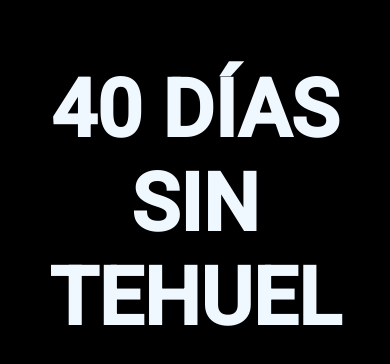
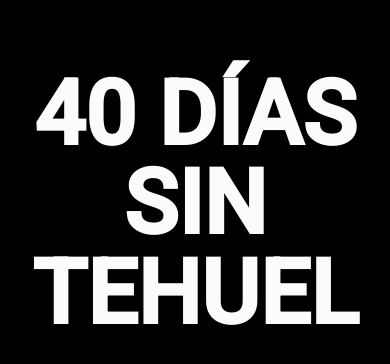
Before and after one commit to malenavero/tehuel, a plain HTML site: page index.html in a window 390 px wide. Shown: the part 218-582 px from the top of the page. Drawn offline with Linux system fonts and the light colour scheme.

Commit message:
mejoras en responsive

```diff
--- a/css/style.css
+++ b/css/style.css
@@ -14,6 +14,7 @@ body{
 
 article {
     background-color: black;
+    padding: 0.5em;
     width: 100%;
     height: 100%;
     display: flex;
@@ -22,8 +23,15 @@ article {
 }
 
 h1 {
+    font-size: calc(4.5em + 4.5vw);
+    font-family: 'Roboto', sans-serif;
+    color: rgb(251, 251, 251);
+    line-height: 1em;
+    text-align:center;
+
+}/* {
     font-family: 'Roboto', sans-serif;
     color: aliceblue;
-    font-size: 5em;
+    font-size: 10em;
     text-align:center;
-}
+} */
```
